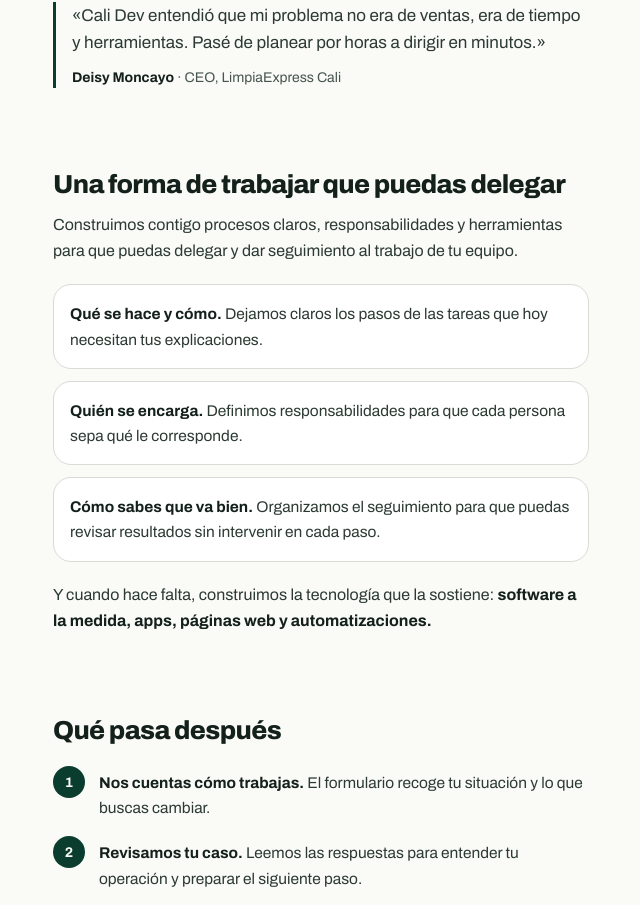
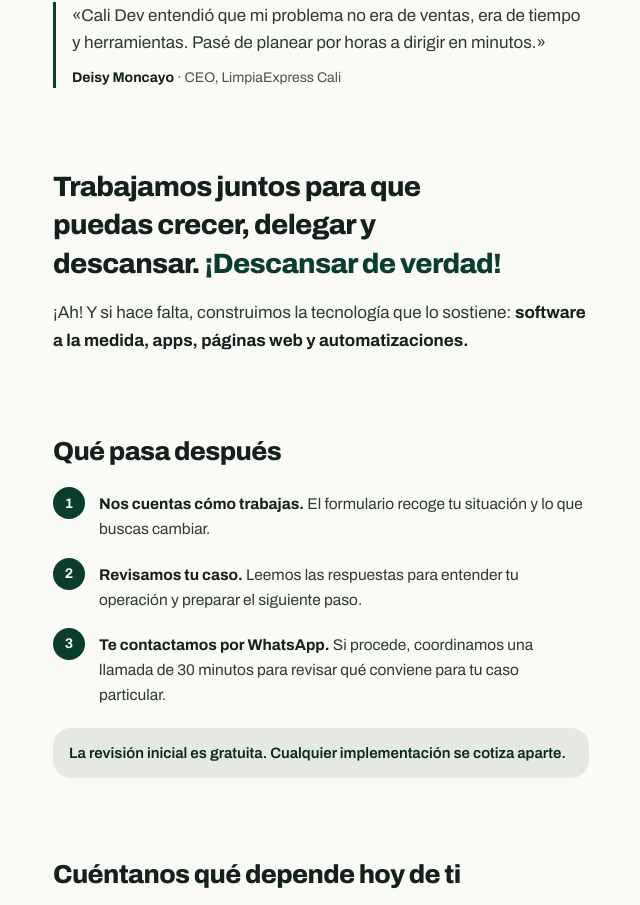
Before and after one commit to victorjrp92/CaliDev, a Next.js app: page /servinomic/limpiaexpress in a window 1280 px wide. Shown: the part 1441-2346 px from the top of the page, without its empty margins (319-959 px from the left). Built offline with nearby package versions, Linux system fonts and the light colour scheme; no server answers; the database is empty.

Commit message:
copy(servinomic): la sección de servicio queda en dos frases, sin tarjetas
Co-Authored-By: Claude Opus 5.5 (1M context) <noreply@anthropic.com>

```diff
--- a/src/components/delegar/servicio.tsx
+++ b/src/components/delegar/servicio.tsx
@@ -1,46 +1,26 @@
 /**
- * El servicio en tres acciones concretas: qué se hace, quién lo hace y cómo se
- * sabe que va bien. Es la diferencia entre «ordenar el negocio» y comprar un
- * programa.
+ * El servicio en una frase, y la tecnología en otra.
  *
- * El cierre nombra la tecnología —software, apps, webs, automatizaciones—
- * porque también la construimos, y sin esa línea la página parecería vender
- * solo acompañamiento.
+ * Antes eran un título, una entradilla y tres tarjetas (qué se hace, quién se
+ * encarga, cómo se sabe que va bien). Víctor lo recortó el 2026-09-28: la gente
+ * que llega del video no quiere leer tanto, y las tarjetas distraían del
+ * formulario que viene justo después.
+ *
+ * La segunda línea se queda porque es la única de la página que nombra lo que
+ * también construimos: software, apps, webs y automatizaciones.
+ *
+ * El contenedor `data-seccion="servicio"` (en landing.tsx) no cambia: el mapa
+ * de calor de calidev.dev/social sigue encontrando esta sección con ese nombre.
  */
-const ACCIONES = [
-  {
-    titulo: "Qué se hace y cómo.",
-    texto: "Dejamos claros los pasos de las tareas que hoy necesitan tus explicaciones.",
-  },
-  {
-    titulo: "Quién se encarga.",
-    texto: "Definimos responsabilidades para que cada persona sepa qué le corresponde.",
-  },
-  {
-    titulo: "Cómo sabes que va bien.",
-    texto: "Organizamos el seguimiento para que puedas revisar resultados sin intervenir en cada paso.",
-  },
-];
-
 export function Servicio() {
   return (
     <section className="mx-auto max-w-xl px-5 py-10">
-      <h2 className="text-[26px] font-extrabold leading-tight tracking-tight">
-        Una forma de trabajar que puedas delegar
-      </h2>
-      <p className="mt-3 text-[16px] leading-relaxed text-[#2C3A33]">
-        Construimos contigo procesos claros, responsabilidades y herramientas para que puedas
-        delegar y dar seguimiento al trabajo de tu equipo.
+      <p className="text-[24px] font-extrabold leading-snug tracking-tight [text-wrap:balance] md:text-[28px]">
+        Trabajamos juntos para que puedas crecer, delegar y descansar.{" "}
+        <span className="text-[var(--verde)]">¡Descansar de verdad!</span>
       </p>
-      <ul className="mt-5 flex flex-col gap-3">
-        {ACCIONES.map((a) => (
-          <li key={a.titulo} className="rounded-2xl border border-[#D8DCD4] bg-white px-4 py-4 text-[15.5px] leading-relaxed text-[#2C3A33]">
-            <strong className="font-bold text-[var(--tinta)]">{a.titulo}</strong> {a.texto}
-          </li>
-        ))}
-      </ul>
-      <p className="mt-5 text-[16px] leading-relaxed text-[#2C3A33]">
-        Y cuando hace falta, construimos la tecnología que la sostiene:{" "}
+      <p className="mt-4 text-[17px] leading-relaxed text-[#2C3A33]">
+        ¡Ah! Y si hace falta, construimos la tecnología que lo sostiene:{" "}
         <strong className="font-bold text-[var(--tinta)]">
           software a la medida, apps, páginas web y automatizaciones.
         </strong>
```
